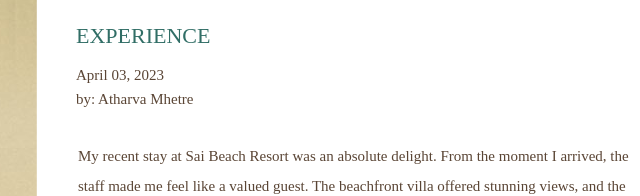
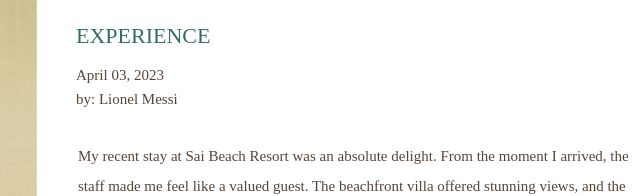
Before and after one commit to piyushk6799/Sai-Beach-Resort, a plain HTML site: page beachresort/news.html in a window 1280 px wide. Shown: the part 604-800 px from the top of the page, 172-812 px from the left. Drawn offline with Linux system fonts and the light colour scheme.

Commit message:
Update news.html

```diff
--- a/beachresort/news.html
+++ b/beachresort/news.html
@@ -85,7 +85,7 @@
 								<h1>News</h1>
 								<img src="images/kayak.jpg" alt="Img">
 								<h2>Experience</h2>
-								<span class="time">April 03, 2023<br> by: Atharva Mhetre</span>
+								<span class="time">April 03, 2023<br> by: Lionel Messi</span>
 
 							<p> My recent stay at Sai Beach Resort was an absolute delight. From the moment I arrived, the staff made me feel like a valued guest. The beachfront villa offered stunning views, and the food at the resort's restaurant was a culinary masterpiece.
 
```
